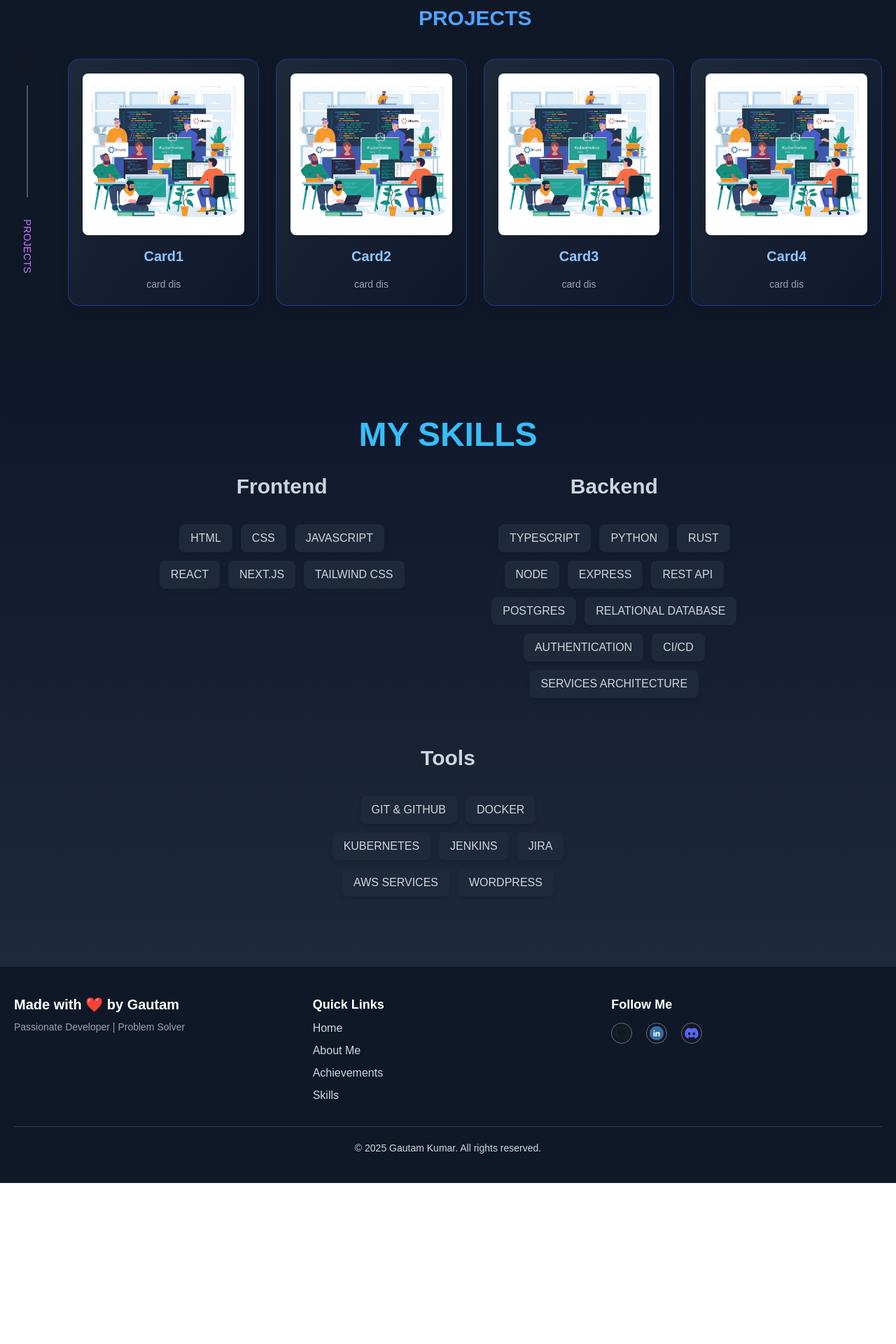
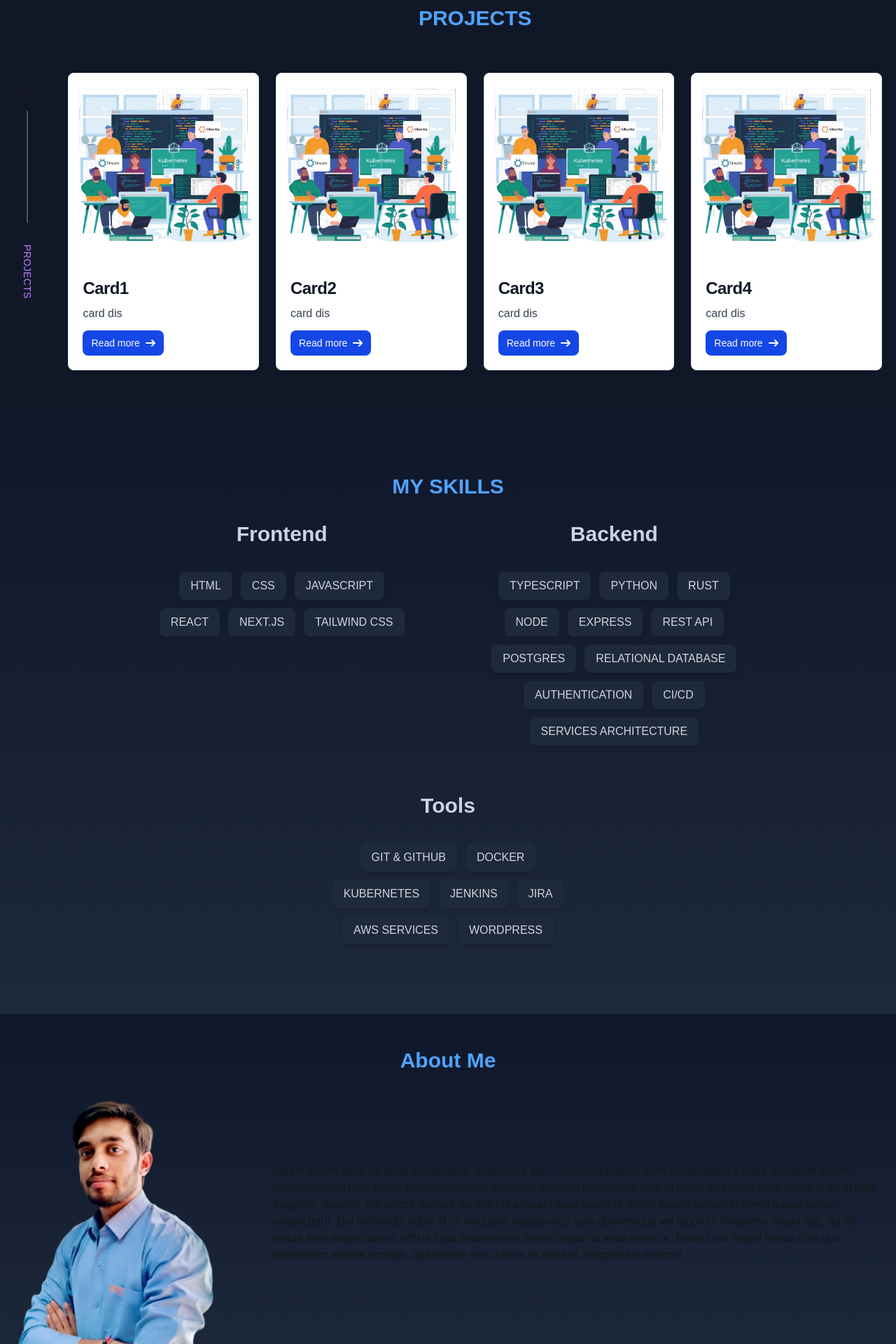
Before and after one commit to GautamKumarhr7/mavdev_portfolio, a Next.js app: page / in a window 1280 px wide. Shown: the part 880-2800 px from the top of the page at 70% size. Before the commit the page ends 2570 px from the top, so only its background shows below. Built offline with nearby package versions, Linux system fonts and the light colour scheme.

Commit message:
feat: making footer and about component

```diff
--- a/app/(home)/components/ Card.tsx
+++ b/app/(home)/components/ Card.tsx
@@ -1,51 +1,62 @@
+"use client";
+
 import Image from "next/image";
-import { CardsProps } from "@/app/types";
-import { useState, useEffect, useRef } from "react";
+import Link from "next/link";
+import { CardProps } from "@/app/types";
 
-export default function Card({ title, description, image }: CardsProps) {
-  const [isVisible, setIsVisible] = useState(false);
-  const cardRef = useRef<HTMLDivElement>(null);
-
-  useEffect(() => {
-    const observer = new IntersectionObserver(
-      ([entry]) => {
-        if (entry.isIntersecting) {
-          setIsVisible(true);
-        }
-      },
-      { threshold: 0.3 }
-    );
-
-    const currentRef = cardRef.current; // Store ref value before observing
-
-    if (currentRef) {
-      observer.observe(currentRef);
-    }
-
-    return () => {
-      if (currentRef) {
-        observer.unobserve(currentRef);
-      }
-    };
-  }, []);
-
+export default function Card({
+  title,
+  description,
+  image,
+  link = "#",
+}: CardProps) {
   return (
     <div
-      ref={cardRef}
-      className={`flex flex-col items-center gap-4 border border-blue-900 rounded-2xl p-5 max-w-[18rem] bg-gradient-to-br from-[#1E293B] to-[#0F172A] shadow-lg
-        transition-transform duration-700 ease-in-out
-        ${isVisible ? "opacity-100 scale-100" : "opacity-0 scale-90"}
-        hover:scale-105 hover:shadow-xl`}
+      className="max-w-sm bg-white border border-gray-200 rounded-lg shadow-sm dark:bg-gray-800
+      dark:border-gray-700 opacity-100 translate-y-5 animate-fadeIn"
     >
-      <Image
-        src={image}
-        alt="Project Image"
-        width={300}
-        height={200}
-        className="rounded-lg shadow-md"
-      />
-      <h1 className="text-xl font-bold text-blue-300">{title}</h1>
-      <p className="text-gray-400 text-sm text-center">{description}</p>
+      <Link href={link}>
+        <Image
+          className="rounded-t-lg"
+          src={image}
+          alt={title}
+          width={400}
+          height={250}
+        />
+      </Link>
+      <div className="p-5">
+        <Link href={link}>
+          <h5 className="mb-2 text-2xl font-bold tracking-tight text-gray-900 dark:text-white">
+            {title}
+          </h5>
+        </Link>
+        <p className="mb-3 font-normal text-gray-700 dark:text-gray-400">
+          {description}
+        </p>
+        <Link
+          href={link}
+          className="inline-flex items-center px-3 py-2 text-sm font-medium text-center
+          text-white bg-blue-700 rounded-lg hover:bg-blue-800 focus:ring-4 focus:outline-none
+          focus:ring-blue-300 dark:bg-blue-600 dark:hover:bg-blue-700 dark:focus:ring-blue-800"
+        >
+          Read more
+          <svg
+            className="rtl:rotate-180 w-3.5 h-3.5 ms-2"
+            aria-hidden="true"
+            xmlns="http://www.w3.org/2000/svg"
+            fill="none"
+            viewBox="0 0 14 10"
+          >
+            <path
+              stroke="currentColor"
+              strokeLinecap="round"
+              strokeLinejoin="round"
+              strokeWidth="2"
+              d="M1 5h12m0 0L9 1m4 4L9 9"
+            />
+          </svg>
+        </Link>
+      </div>
     </div>
   );
 }
--- /dev/null
+++ b/app/(home)/components/About.tsx
@@ -0,0 +1,30 @@
+import Image from "next/image";
+
+export default function About() {
+  return (
+    <div>
+      <h1 className="text-3xl font-extrabold mt-2 text-blue-400 text-center">
+        About Me
+      </h1>
+      <div className="flex flex-row justify-center items-center gap-20">
+        <Image src="/profile2.png" alt="" width={300} height={400} />
+
+        <div className="flex flex-wrap max-w-[55rem]">
+          <p>
+            Lorem ipsum dolor sit amet consectetur, adipisicing elit. Distinctio
+            pariatur, enim voluptatibus a quae provident ipsum corporis officia
+            non. Unde, nostrum maxime distinctio laborum iure minus! Velit ut
+            nobis ipsa iusto modi natus id ad at nihil magnam, repellat, est
+            labore pariatur ea deleniti aliquam fuga sapiente omnis facere
+            excepturi nemo itaque earum consectetur. Qui reiciendis nobis id sit
+            voluptate repellendus quia doloremque vel laborum inventore magni
+            odit, ad illo soluta eum saepe autem, officia fuga praesentium omnis
+            neque ut vitae animi at. Debitis qui magni minus cum quo laboriosam
+            mollitia corrupti, quibusdam vero officia ex nulla id, temporibus
+            minima!
+          </p>
+        </div>
+      </div>
+    </div>
+  );
+}
--- /dev/null
+++ b/app/(home)/components/Footer.tsx
@@ -0,0 +1,83 @@
+import Image from "next/image";
+import Link from "next/link";
+
+export default function Footer() {
+  return (
+    <footer className="bg-gray-900 text-gray-300 py-10 w-screen">
+      <div className="container mx-auto px-5">
+        <div className="grid grid-cols-1 md:grid-cols-3 gap-10 text-center md:text-left">
+          {/* Brand Section */}
+          <div className="flex flex-col items-center md:items-start">
+            <h1 className="text-xl font-bold text-white">
+              Made with ❤️ by Gautam
+            </h1>
+            <p className="text-sm text-gray-400 mt-2">
+              Passionate Developer | Problem Solver
+            </p>
+          </div>
+
+          {/* Navigation Links */}
+          <div className="flex flex-col items-center md:items-start">
+            <h1 className="text-lg font-bold text-white">Quick Links</h1>
+            <div className="flex flex-col gap-2 mt-2">
+              <Link href="/" className="hover:text-blue-400 transition">
+                Home
+              </Link>
+              <Link href="/about-me" className="hover:text-blue-400 transition">
+                About Me
+              </Link>
+              <Link
+                href="/experience"
+                className="hover:text-blue-400 transition"
+              >
+                Achievements
+              </Link>
+              <Link href="/skills" className="hover:text-blue-400 transition">
+                Skills
+              </Link>
+            </div>
+          </div>
+
+          {/* Social Media Section */}
+          <div className="flex flex-col items-center md:items-start">
+            <h1 className="text-lg font-bold text-white">Follow Me</h1>
+            <div className="flex gap-5 mt-3">
+              <Link href="https://github.com/GautamKumarhr7">
+                <Image
+                  src="/githubLogo.svg"
+                  alt="GitHub"
+                  width={30}
+                  height={30}
+                  className="rounded-full border border-gray-500 bg-gray-100 p-1 hover:scale-110 transition"
+                />
+              </Link>
+              <Link href="https://www.linkedin.com/in/gautam-kumar-02586b270/">
+                <Image
+                  src="/linkedinLogo.png"
+                  alt="LinkedIn"
+                  width={30}
+                  height={30}
+                  className="rounded-full border border-gray-500 bg-gray-100 p-1 hover:scale-110 transition"
+                />
+              </Link>
+              <Link href="https://github.com/kumargautamhr7/">
+                <Image
+                  src="/discord-icon.svg"
+                  alt="Discord"
+                  width={30}
+                  height={30}
+                  className="rounded-full border border-gray-500 bg-gray-100 p-1 hover:scale-110 transition"
+                />
+              </Link>
+            </div>
+          </div>
+        </div>
+
+        {/* Bottom Bar */}
+        <div className="border-t border-gray-700 mt-8 pt-5 text-center text-sm">
+          <p>© {new Date().getFullYear()} Gautam Kumar. All rights reserved.</p>
+        </div>
+      </div>
+    </footer>
+  );
+}
--- a/app/(home)/components/Skill.tsx
+++ b/app/(home)/components/Skill.tsx
@@ -59,7 +59,7 @@ export default function Skill() {
       className="w-screen py-20 bg-gradient-to-b from-[#0F172A] to-[#1E293B] text-gray-300 flex flex-col items-center"
     >
       <h1
-        className={`text-4xl md:text-5xl font-extrabold text-[#38BDF8] transition-all duration-1000 ${
+        className={`text-3xl font-extrabold mt-2 text-blue-400 text-center transition-all duration-1000 ${
           animate ? "opacity-100 translate-y-0" : "opacity-0 translate-y-10"
         }`}
       >
--- a/app/(home)/page.tsx
+++ b/app/(home)/page.tsx
@@ -5,9 +5,9 @@ import Navbar from "./components/Navbar";
 import Hero from "./components/HeroSection";
 import Skill from "./components/Skill";
 import Card from "./components/ Card";
+import About from "./components/About";
 import LeftLabelPageName from "./components/LeftLabelPageNmae";
-import Link from "next/link";
-import Image from "next/image";
+import Footer from "./components/Footer";
 
 export default function Home() {
   const [animateProjects, setAnimateProjects] = useState(false);
@@ -77,90 +77,14 @@ export default function Home() {
       </section>
 
       {/* Skills Section */}
-      <Skill />
-
+      <div className="">
+        <Skill />
+      </div>
+      <div className="bg-gradient-to-b from-[#0F172A] to-[#1E293B] pt-10 pb-10">
+        <About />
+      </div>
       {/* Footer */}
-      <footer className="bg-gray-900 text-gray-300 py-10">
-        <div className="container mx-auto px-5">
-          <div className="grid grid-cols-1 md:grid-cols-3 gap-10 text-center md:text-left">
-            {/* Brand Section */}
-            <div className="flex flex-col items-center md:items-start">
-              <h1 className="text-xl font-bold text-white">
-                Made with ❤️ by Gautam
-              </h1>
-              <p className="text-sm text-gray-400 mt-2">
-                Passionate Developer | Problem Solver
-              </p>
-            </div>
-
-            {/* Navigation Links */}
-            <div className="flex flex-col items-center md:items-start">
-              <h1 className="text-lg font-bold text-white">Quick Links</h1>
-              <div className="flex flex-col gap-2 mt-2">
-                <Link href="/" className="hover:text-blue-400 transition">
-                  Home
-                </Link>
-                <Link
-                  href="/about-me"
-                  className="hover:text-blue-400 transition"
-                >
-                  About Me
-                </Link>
-                <Link
-                  href="/experience"
-                  className="hover:text-blue-400 transition"
-                >
-                  Achievements
-                </Link>
-                <Link href="/skills" className="hover:text-blue-400 transition">
-                  Skills
-                </Link>
-              </div>
-            </div>
-
-            {/* Social Media Section */}
-            <div className="flex flex-col items-center md:items-start">
-              <h1 className="text-lg font-bold text-white">Follow Me</h1>
-              <div className="flex gap-5 mt-3">
-                <Link href="https://github.com/GautamKumarhr7">
-                  <Image
-                    src="/githubLogo.svg"
-                    alt="GitHub"
-                    width={30}
-                    height={30}
-                    className="rounded-full border border-gray-500 p-1 hover:scale-110 transition"
-                  />
-                </Link>
-                <Link href="https://www.linkedin.com/in/gautam-kumar-02586b270/">
-                  <Image
-                    src="/linkedinLogo.png"
-                    alt="LinkedIn"
-                    width={30}
-                    height={30}
-                    className="rounded-full border border-gray-500 p-1 hover:scale-110 transition"
-                  />
-                </Link>
-                <Link href="https://github.com/kumargautamhr7/">
-                  <Image
-                    src="/discord-icon.svg"
-                    alt="Discord"
-                    width={30}
-                    height={30}
-                    className="rounded-full border border-gray-500 p-1 hover:scale-110 transition"
-                  />
-                </Link>
-              </div>
-            </div>
-          </div>
-
-          {/* Bottom Bar */}
-          <div className="border-t border-gray-700 mt-8 pt-5 text-center text-sm">
-            <p>
-              © {new Date().getFullYear()} Gautam Kumar. All rights reserved.
-            </p>
-          </div>
-        </div>
-      </footer>
+      <Footer />
     </div>
   );
 }
--- a/app/(home)/skill/page.tsx
+++ b/app/(home)/skill/page.tsx
@@ -2,12 +2,14 @@
 
 import Navbar from "../components/Navbar";
 import Skill from "../components/Skill";
+import Footer from "../components/Footer";
 
 export default function SkillPage() {
   return (
     <div className="bg-gray-900 w-full flex flex-col min-h-screen">
       <Navbar />
       <Skill />
+      <Footer />
     </div>
   );
 }
--- a/app/types.tsx
+++ b/app/types.tsx
@@ -1,7 +1,8 @@
-export interface CardsProps {
+export interface CardProps {
   title: string;
   description: string;
   image: string;
+  link?: string;
 }
 export interface PageLabelProps {
   pageName: string;
```
Also changed, not shown: app/(home)/about/page.tsx (+6 -34 lines), app/(home)/components/HeroSection.tsx (+4 -4 lines), app/(home)/components/Navbar.tsx (+12 -9 lines), app/globals.css (+3 -12 lines).
